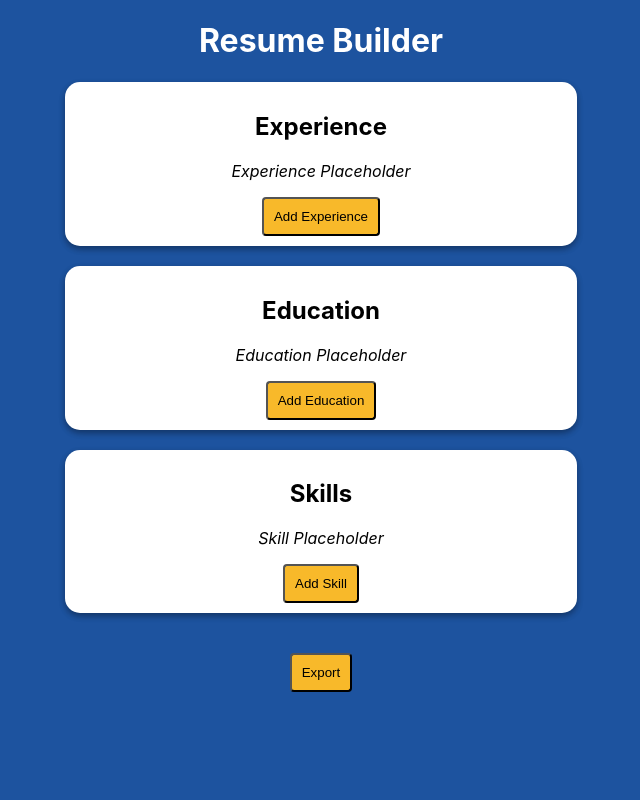
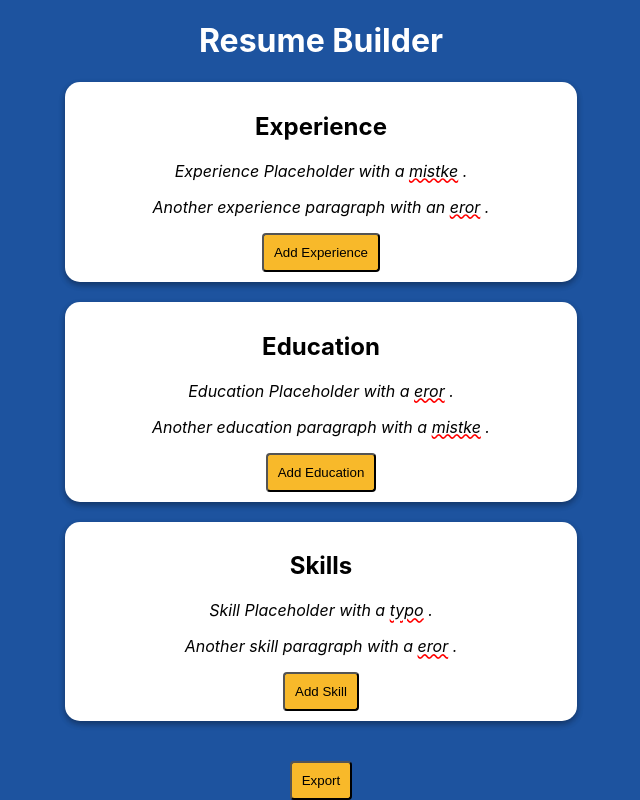
Before and after one commit to MLH-Fellowship/orientation-project-js-24.SUM.B, a React (Create React App) app: page / in a window 1280 px wide. Shown: the whole page, without its empty margins (319-959 px from the left). Built offline with nearby package versions, Linux system fonts and the light colour scheme.

Commit message:
Implement Spellcheck feature and use hardcoded corrections for now until we sync with backend

```diff
--- a/src/App.css
+++ b/src/App.css
@@ -27,3 +27,27 @@ button {
   border-radius: 4px;
   background-color: rgb(248 185 42);
 }
+
+.incorrect {
+  text-decoration: underline;
+  text-decoration-color: red;
+  text-decoration-style: wavy;
+  position: relative;
+  cursor: pointer;
+}
+
+.tooltip {
+  display: none;
+  position: absolute;
+  background: #f0f0f0;
+  border: 1px solid #ccc;
+  padding: 2px 5px;
+  color: #000;
+  top: 100%;
+  left: 0;
+  z-index: 10;
+}
+
+.incorrect:hover > .tooltip {
+  display: block;
+}
--- a/src/App.js
+++ b/src/App.js
@@ -1,6 +1,7 @@
 import "./App.css";
-import { useRef } from "react";
+import { useRef, useState } from "react";
 import html2pdf from "html2pdf.js";
+import IncorrectWord from "./components/incorrect-word";
 
 function App() {
   const handleDownloadPdf = (resume) => {
@@ -18,6 +19,85 @@ function App() {
     html2pdf().set(opt).from(resume).save();
   };
 
+  const [content, setContent] = useState({
+    experience: [
+      "Experience Placeholder with a mistke.",
+      "Another experience paragraph with an eror."
+    ],
+    education: [
+      "Education Placeholder with a eror.",
+      "Another education paragraph with a mistke."
+    ],
+    skills: [
+      "Skill Placeholder with a typo.",
+      "Another skill paragraph with a eror."
+    ],
+  });
+
+  const [corrections, setCorrections] = useState({
+    experience: [
+      { before: "mistke", after: "mistake" },
+      { before: "eror", after: "error" }
+    ],
+    education: [
+      { before: "eror", after: "error" },
+      { before: "mistke", after: "mistake" }
+    ],
+    skills: [
+      { before: "typo", after: "typo" },
+      { before: "eror", after: "error" }
+    ],
+  });
+
+  const applyCorrection = (sectionName, incorrectWord, correctWord) => {
+    setContent((prevContent) => {
+      const updatedSection = prevContent[sectionName].map((paragraph) =>
+        paragraph.split(' ').map((word) =>
+          word.replace(/[^\w\s]/g, "") === incorrectWord ? correctWord : word
+        ).join(' ')
+      );
+      return {
+        ...prevContent,
+        [sectionName]: updatedSection
+      };
+    });
+  };
+
+  const getCorrectedContent = (paragraph, corrections, sectionName) => {
+    const regex = /(\b\w+\b|[^\w\s]+)/g;
+    const parts = paragraph.match(regex);
+    let elements = [];
+
+    parts.forEach((part, index) => {
+      const strippedPart = part.replace(/[^\w\s]/g, "");
+      const correction = corrections.find(c => c.before === strippedPart);
+      if (correction) {
+        elements.push(
+          <IncorrectWord
+            key={index}
+            word={part}
+            correct={correction.after}
+            onClick={(incorrectWord, correctWord) => applyCorrection(sectionName, incorrectWord, correctWord)}
+          />
+        );
+      } else {
+        elements.push(<span key={index}>{part}</span>);
+      }
+      // Add a space after each part except the last one
+      if (index < parts.length - 1) {
+        elements.push(<span key={`space-${index}`}> </span>);
+      }
+    });
+
+    return elements;
+  };
+
+  const renderContent = (sectionName, sectionContent, corrections) => {
+    return sectionContent.map((paragraph, index) => (
+      <p key={index}>{getCorrectedContent(paragraph, corrections, sectionName)}</p>
+    ));
+  };
+
   const resumeRef = useRef();
 
   return (
@@ -25,19 +105,19 @@ function App() {
       <h1>Resume Builder</h1>
       <div className="resumeSection">
         <h2>Experience</h2>
-        <p>Experience Placeholder</p>
+        {renderContent('experience', content.experience, corrections.experience)}
         <button data-html2canvas-ignore="true">Add Experience</button>
         <br></br>
       </div>
       <div className="resumeSection">
         <h2>Education</h2>
-        <p>Education Placeholder</p>
+        {renderContent('education', content.education, corrections.education)}
         <button data-html2canvas-ignore="true">Add Education</button>
         <br></br>
       </div>
       <div className="resumeSection">
         <h2>Skills</h2>
-        <p>Skill Placeholder</p>
+        {renderContent('skills', content.skills, corrections.skills)}
         <button data-html2canvas-ignore="true">Add Skill</button>
         <br></br>
       </div>
--- /dev/null
+++ b/src/components/incorrect-word.js
@@ -0,0 +1,14 @@
+import React from 'react';
+
+const IncorrectWord = ({ word, correct, onClick }) => {
+  console.log("Word: ", word);
+  console.log("Correct word: ", correct);
+  return (
+    <span className="incorrect" onClick={() => onClick(word, correct)}>
+      {word}
+      <span className="tooltip">{correct}</span>
+    </span>
+  );
+};
+
+export default IncorrectWord;
```
